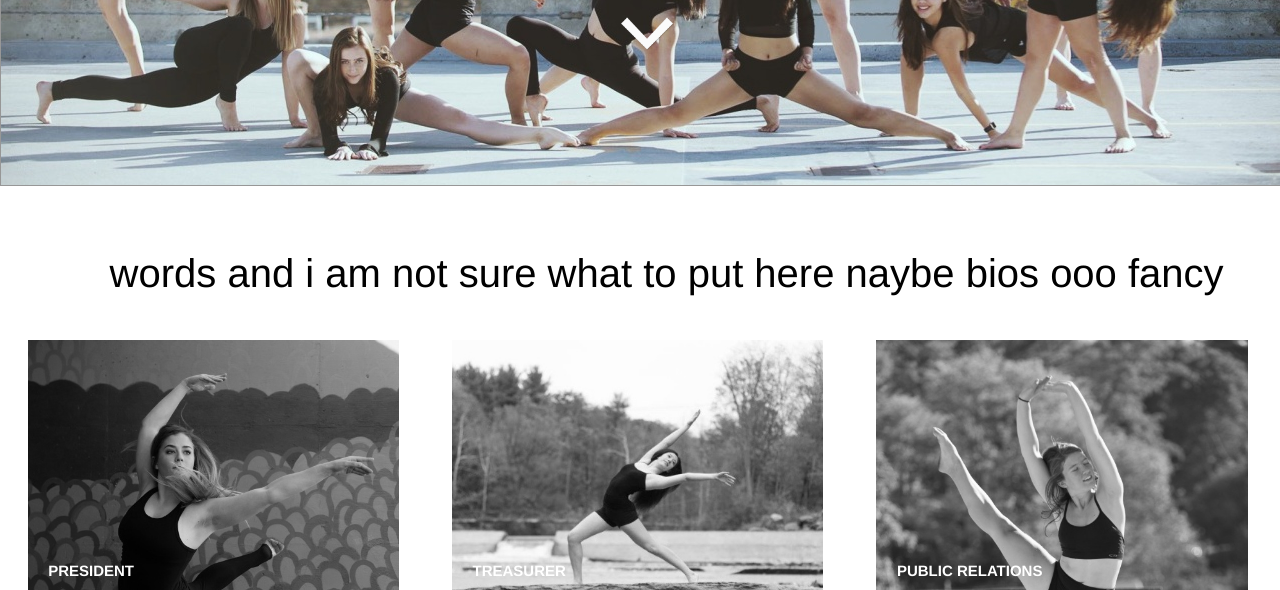
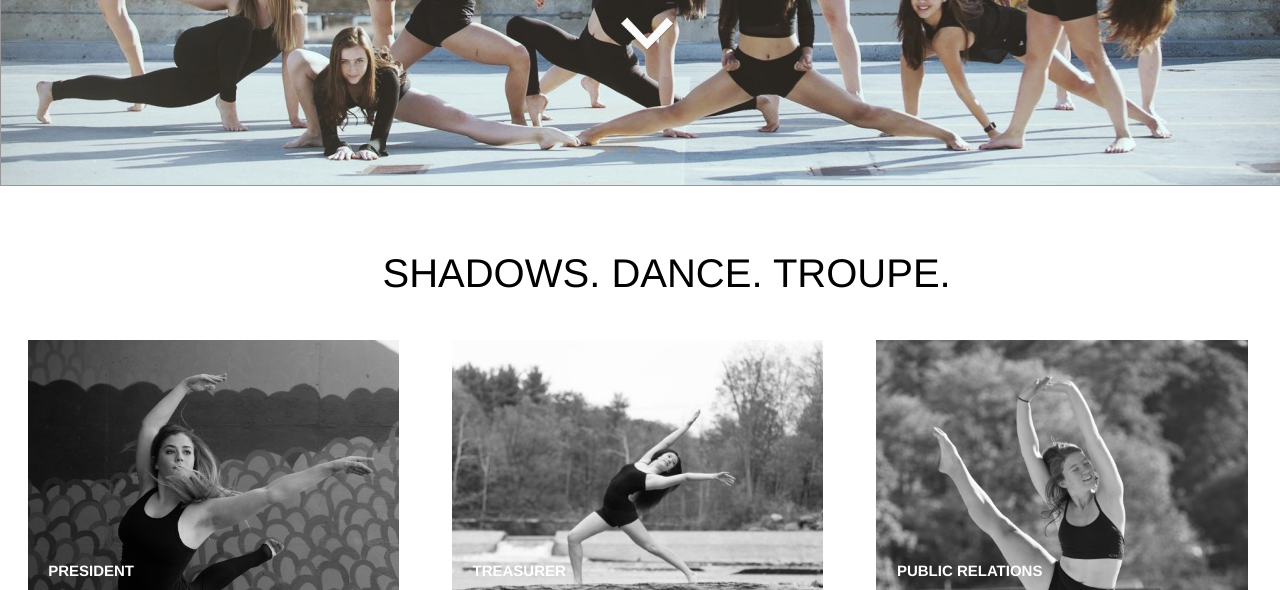
Before and after one commit to kfam98/1300finalproj, a PHP site: page /members.php in a window 1280 px wide. Shown: the part 616-1206 px from the top of the page. Run offline with PHP 8.4, Linux system fonts and the light colour scheme.

Commit message:
members update

```diff
--- a/members.php
+++ b/members.php
@@ -32,7 +32,7 @@
         </div>
       </div>
 
-      <div class="aboveGrid"> <p>words and i am not sure what to put here naybe bios ooo fancy</p></div>
+      <div class="aboveGrid"> <p>SHADOWS. DANCE. TROUPE.</p></div>
 
       <div class="container" id="container">
 
--- a/styles/members.css
+++ b/styles/members.css
@@ -68,6 +68,7 @@
   color: black;
   height: auto;
   font-size: 40px;
+  font-weight: lighter;
   position: absolute;
   margin: 2%;
   text-align: center;
```
